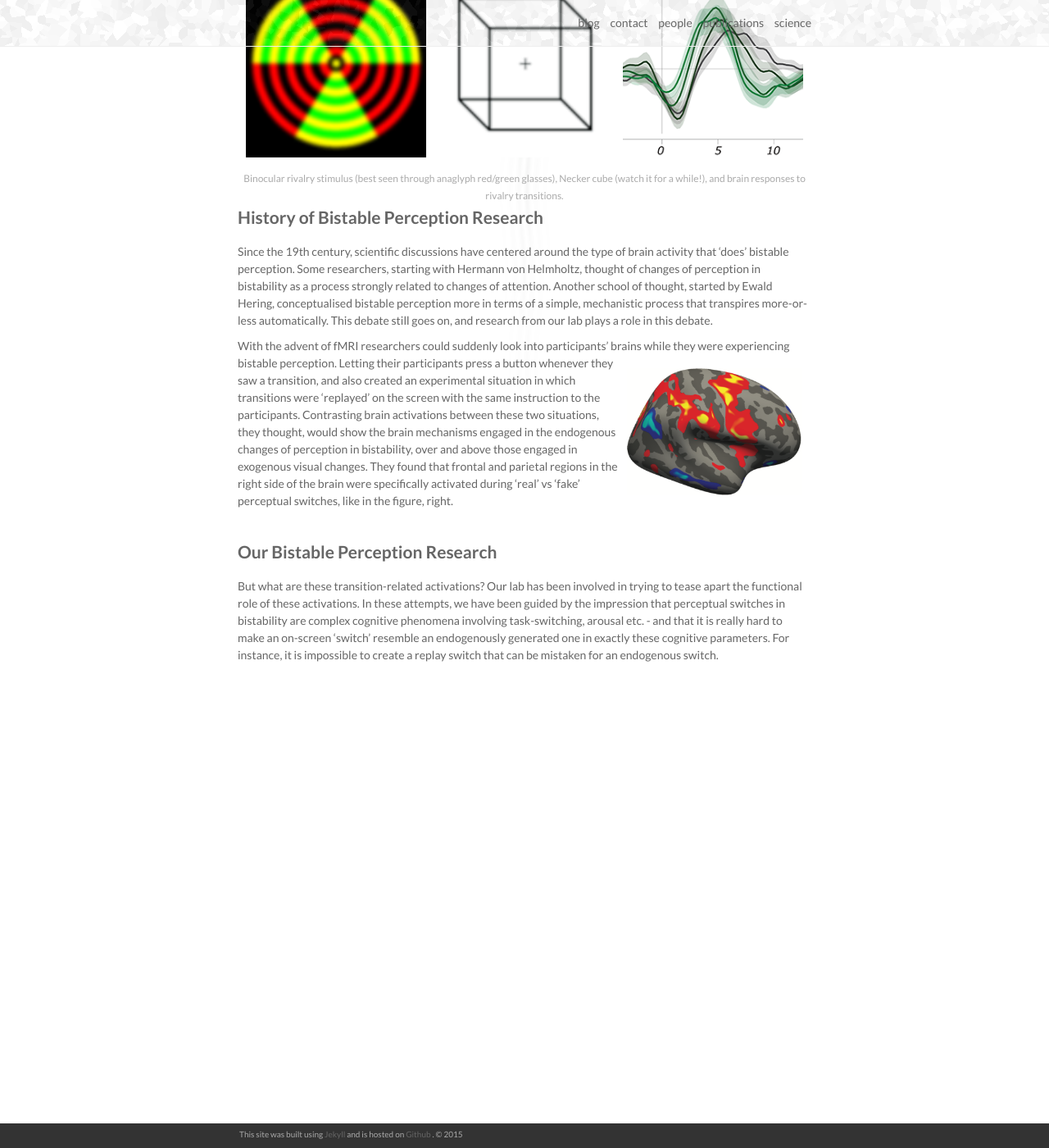
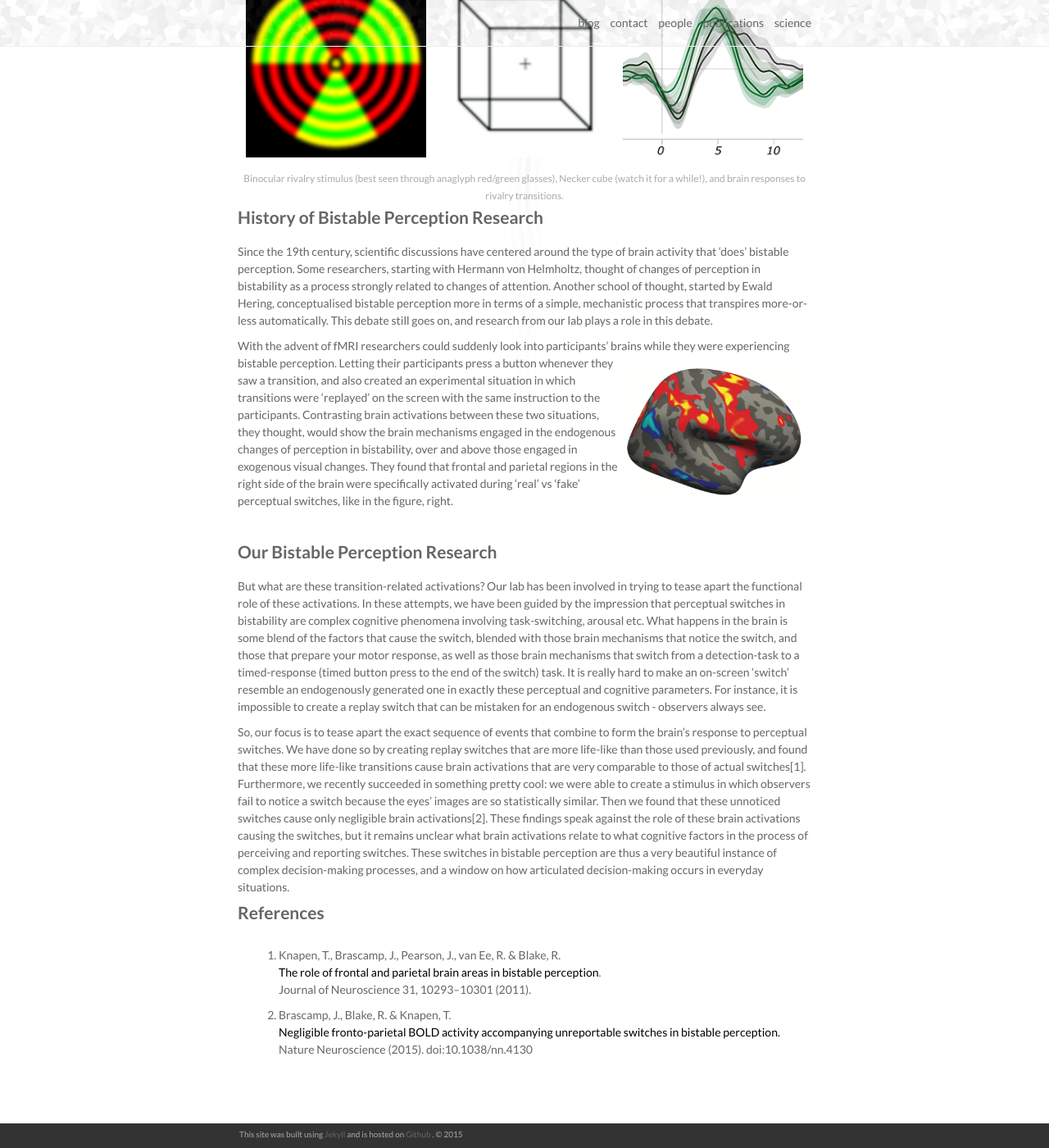
Before and after one commit to tknapen/tknapen.github.io, a Jekyll site: the page built from _science/bistable_perception.markdown, in a window 1280 px wide and 1400 px high, scrolled down 447 px. Shown: the whole window at 82% size. Built offline with Jekyll 4.4.1, drawn with Linux system fonts in a browser that asks for light colours; nearby versions of some CDN libraries.

Commit message:
changed master by accident. bistable perception now contains more text and cross-links to publications

```diff
--- a/_science/bistable_perception.markdown
+++ b/_science/bistable_perception.markdown
@@ -31,4 +31,16 @@ With the advent of fMRI researchers could suddenly look into participants' brain
 <br />
 
 # Our Bistable Perception Research
-<br />But what are these transition-related activations? Our lab has been involved in trying to tease apart the functional role of these activations. In these attempts, we have been guided by the impression that perceptual switches in bistability are complex cognitive phenomena involving task-switching, arousal etc. - and that it is really hard to make an on-screen 'switch' resemble an endogenously generated one in exactly these cognitive parameters. For instance, it is impossible to create a replay switch that can be mistaken for an endogenous switch.
+<br />But what are these transition-related activations? Our lab has been involved in trying to tease apart the functional role of these activations. In these attempts, we have been guided by the impression that perceptual switches in bistability are complex cognitive phenomena involving task-switching, arousal etc. What happens in the brain is some blend of the factors that cause the switch, blended with those brain mechanisms that notice the switch, and those that prepare your motor response, as well as those brain mechanisms that switch from a detection-task to a timed-response (timed button press to the end of the switch) task. It is really hard to make an on-screen 'switch' resemble an endogenously generated one in exactly these perceptual and cognitive parameters. For instance, it is impossible to create a replay switch that can be mistaken for an endogenous switch - observers always see.
+
+So, our focus is to tease apart the exact sequence of events that combine to form the brain's response to perceptual switches. We have done so by creating replay switches that are more life-like than those used previously, and found that these more life-like transitions cause brain activations that are very comparable to those of actual switches[1]. Furthermore, we recently succeeded in something pretty cool: we were able to create a stimulus in which observers fail to notice a switch because the eyes' images are so statistically similar. Then we found that these unnoticed switches cause only negligible brain activations[2]. These findings speak against the role of these brain activations causing the switches, but it remains unclear what brain activations relate to what cognitive factors in the process of perceiving and reporting switches. These switches in bistable perception are thus a very beautiful instance of complex decision-making processes, and a window on how articulated decision-making occurs in everyday situations.
+
+
+
+
+# References
+<br />
+
+1. Knapen, T., Brascamp, J., Pearson, J., van Ee, R. & Blake, R. <br /><a href="{{ site.baseurl }}/publications/2011-07-13-JN/">The role of frontal and parietal brain areas in bistable perception</a>. <br />Journal of Neuroscience 31, 10293–10301 (2011).
+
+2. Brascamp, J., Blake, R. & Knapen, T. <br /><a href="{{ site.baseurl }}/publications/2015-10-05-NN/">Negligible fronto-parietal BOLD activity accompanying unreportable switches in bistable perception.</a> <br />Nature Neuroscience (2015). doi:10.1038/nn.4130
```
